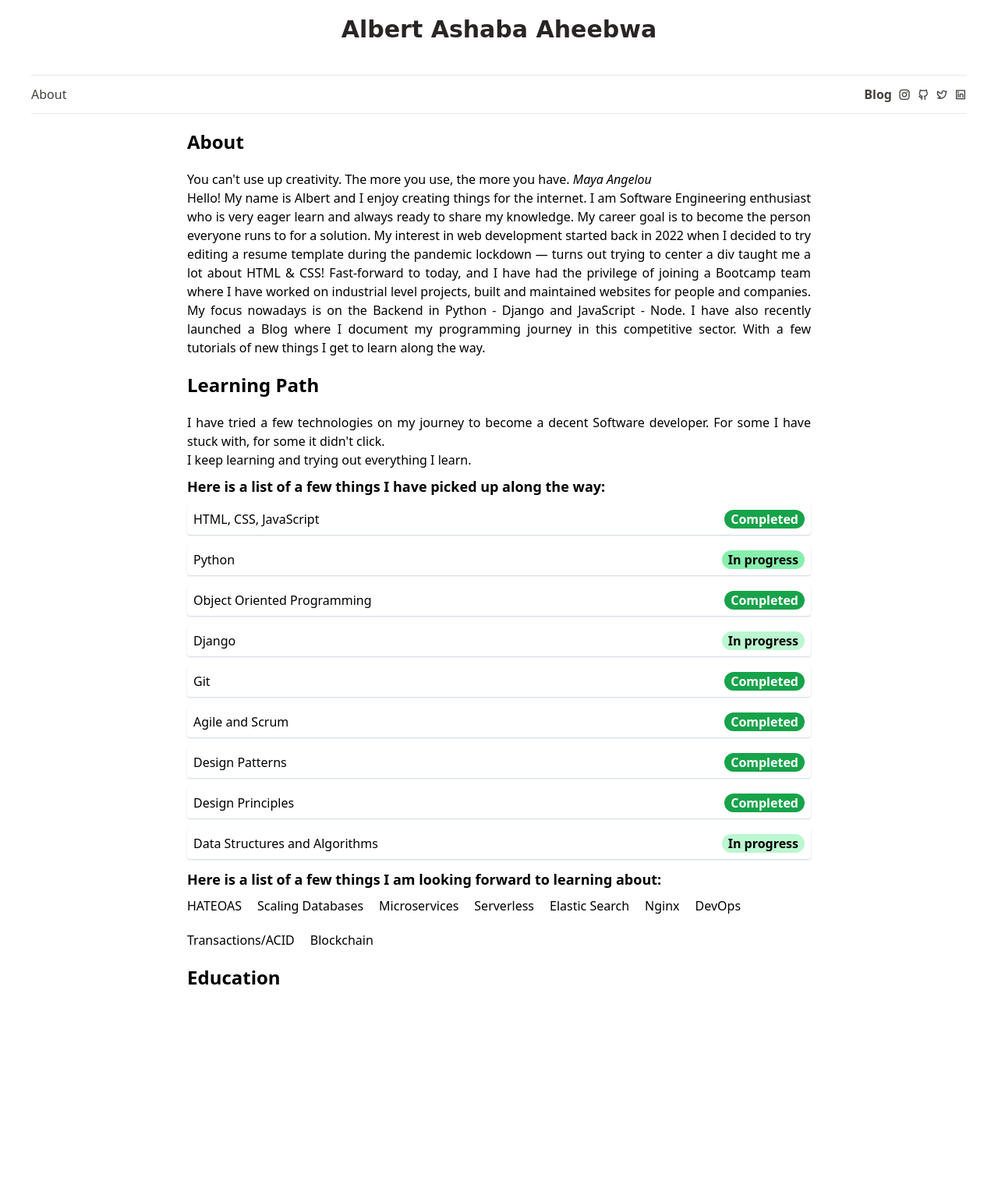
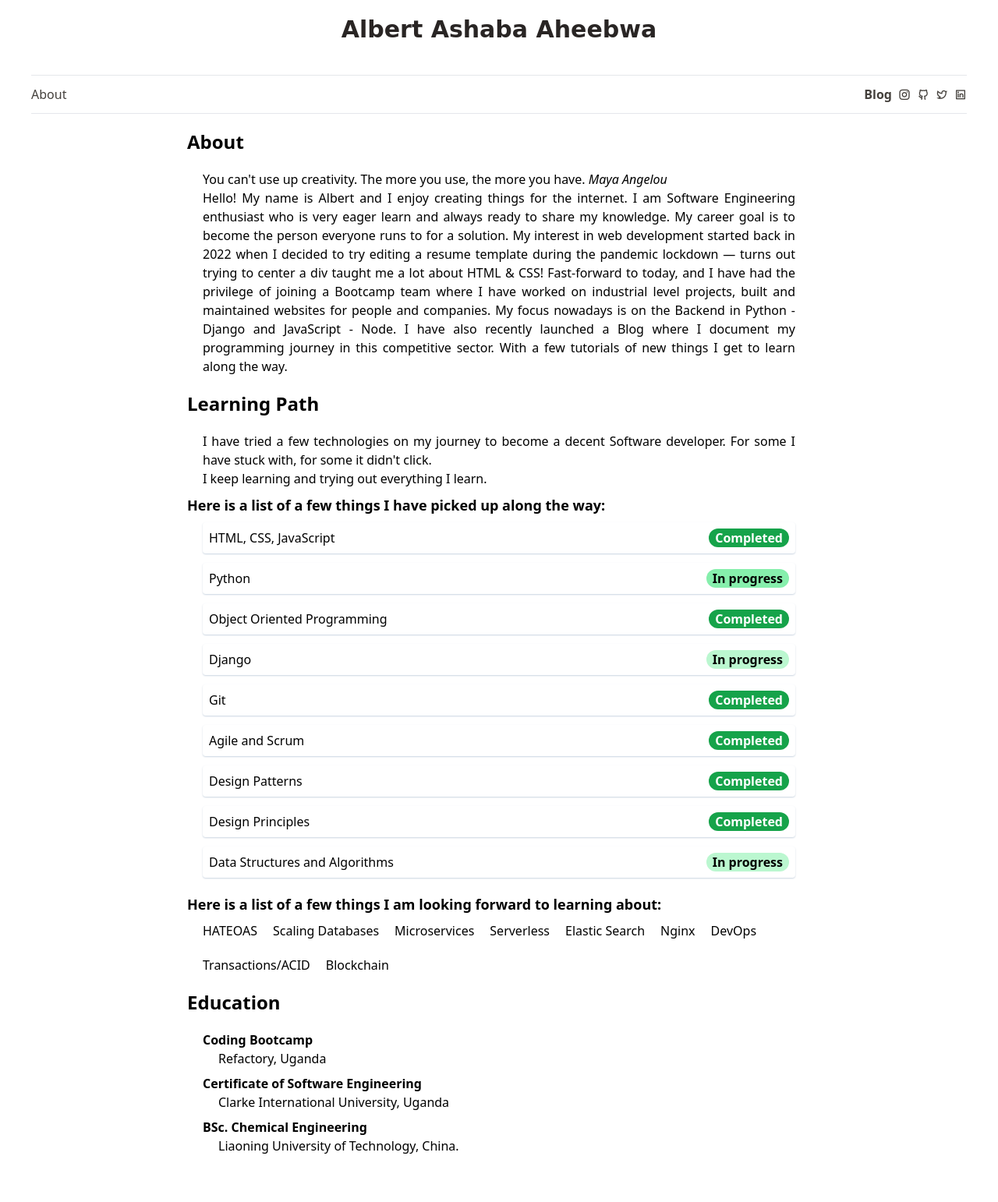
Before and after one commit to TrippleA-Ashaba/tripplea_codes, a Django app: page /about/ in a window 1280 px wide. Shown: the whole page at 78% size. Before the commit the page ends 1263 px from the top, so only its background shows below. Run offline with Django 4.2, Linux system fonts and the light colour scheme; some libraries are stand-ins or nearby versions; some web fonts are replaced.

Commit message:
Add about (done)

```diff
--- a/templates/about.html
+++ b/templates/about.html
@@ -4,11 +4,11 @@
 {% block content %}
 <div class="mb-5">
 	<h2 class="mb-5 text-2xl font-bold">About</h2>
-	<blockquote>
+	<blockquote class="px-5">
 		You can't use up creativity. The more you use, the more you have.
 		<cite>Maya Angelou</cite>
 	</blockquote>
-	<p class="text-justify">
+	<p class="px-5 text-justify">
 		Hello! My name is Albert and I enjoy creating things for the internet. I am Software
 		Engineering enthusiast who is very eager learn and always ready to share my knowledge. My
 		career goal is to become the person everyone runs to for a solution. My interest in web
--- a/templates/partials/educ.html
+++ b/templates/partials/educ.html
@@ -1,14 +1,16 @@
 <div class="mb-5">
 	<h2 class="mb-5 text-2xl font-bold">Learning Path</h2>
-	<p class="text-justify">
-		I have tried a few technologies on my journey to become a decent Software developer. For
-		some I have stuck with, for some it didn't click.
-	</p>
-	<p class="text-justify">I keep learning and trying out everything I learn.</p>
+	<div class="px-5">
+		<p class="text-justify">
+			I have tried a few technologies on my journey to become a decent Software developer. For
+			some I have stuck with, for some it didn't click.
+		</p>
+		<p class="text-justify">I keep learning and trying out everything I learn.</p>
+	</div>
 	<p class="my-2 text-justify text-lg font-bold">
 		Here is a list of a few things I have picked up along the way:
 	</p>
-	<div>
+	<div class="mb-5 px-5">
 		<ul>
 			<li class="mb-3 flex justify-between rounded p-2 shadow-sm shadow-slate-300">
 				<p>HTML, CSS, JavaScript</p>
@@ -51,7 +53,7 @@
 	<p class="my-2 text-justify text-lg font-bold">
 		Here is a list of a few things I am looking forward to learning about:
 	</p>
-	<div>
+	<div class="px-5">
 		<ul class="flex flex-wrap gap-5">
 			<li>HATEOAS</li>
 			<li>Scaling Databases</li>
@@ -67,4 +69,20 @@
 </div>
 <div class="mb-5">
 	<h2 class="mb-5 text-2xl font-bold">Education</h2>
+	<div class="px-5">
+		<ul>
+			<li class="mb-2">
+				<p class="font-bold">Coding Bootcamp</p>
+				<p class="pl-5">Refactory, Uganda</p>
+			</li>
+			<li class="mb-2">
+				<p class="font-bold">Certificate of Software Engineering</p>
+				<p class="pl-5">Clarke International University, Uganda</p>
+			</li>
+			<li class="mb-2">
+				<p class="font-bold">BSc. Chemical Engineering</p>
+				<p class="pl-5">Liaoning University of Technology, China.</p>
+			</li>
+		</ul>
+	</div>
 </div>
```
